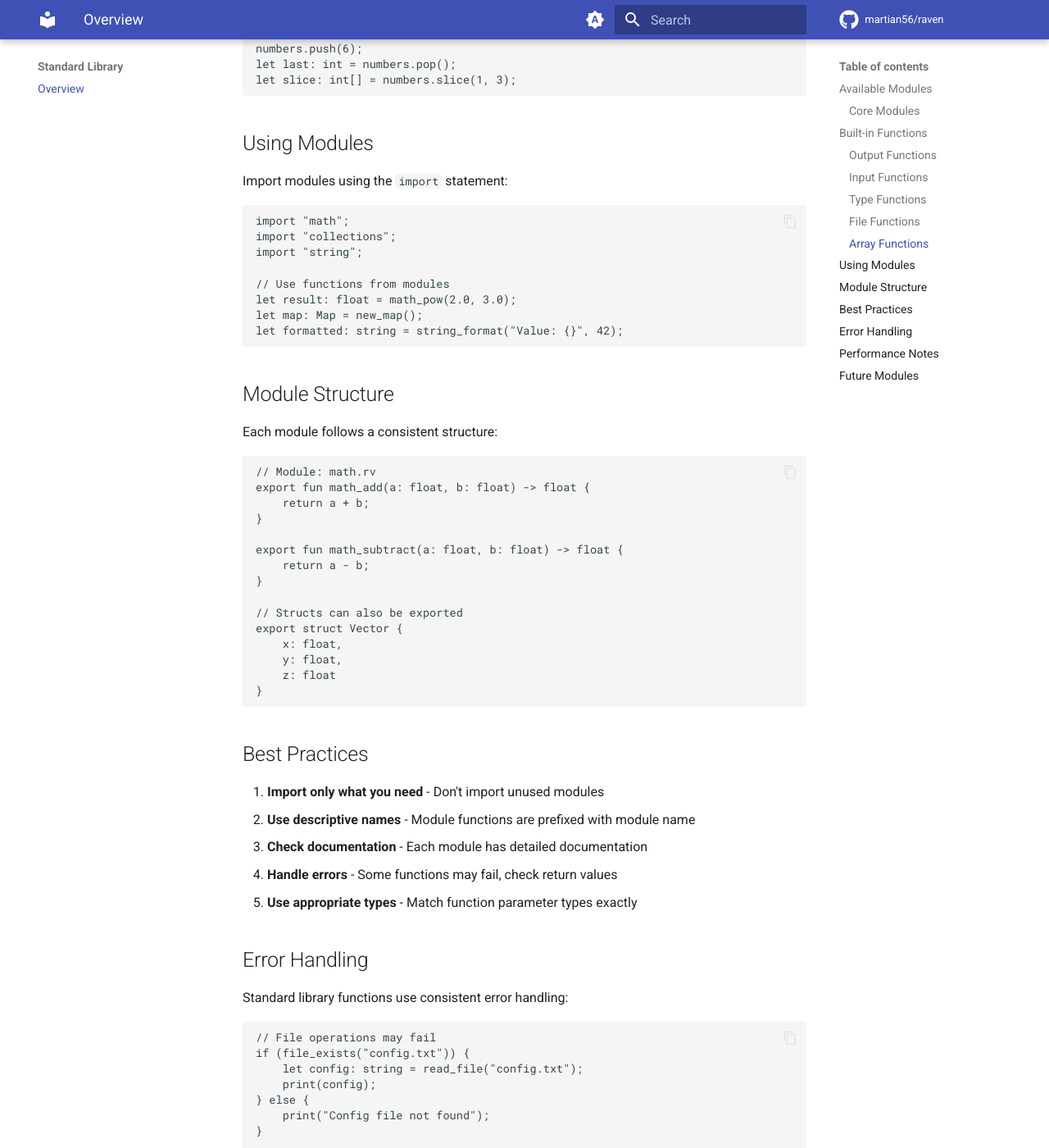
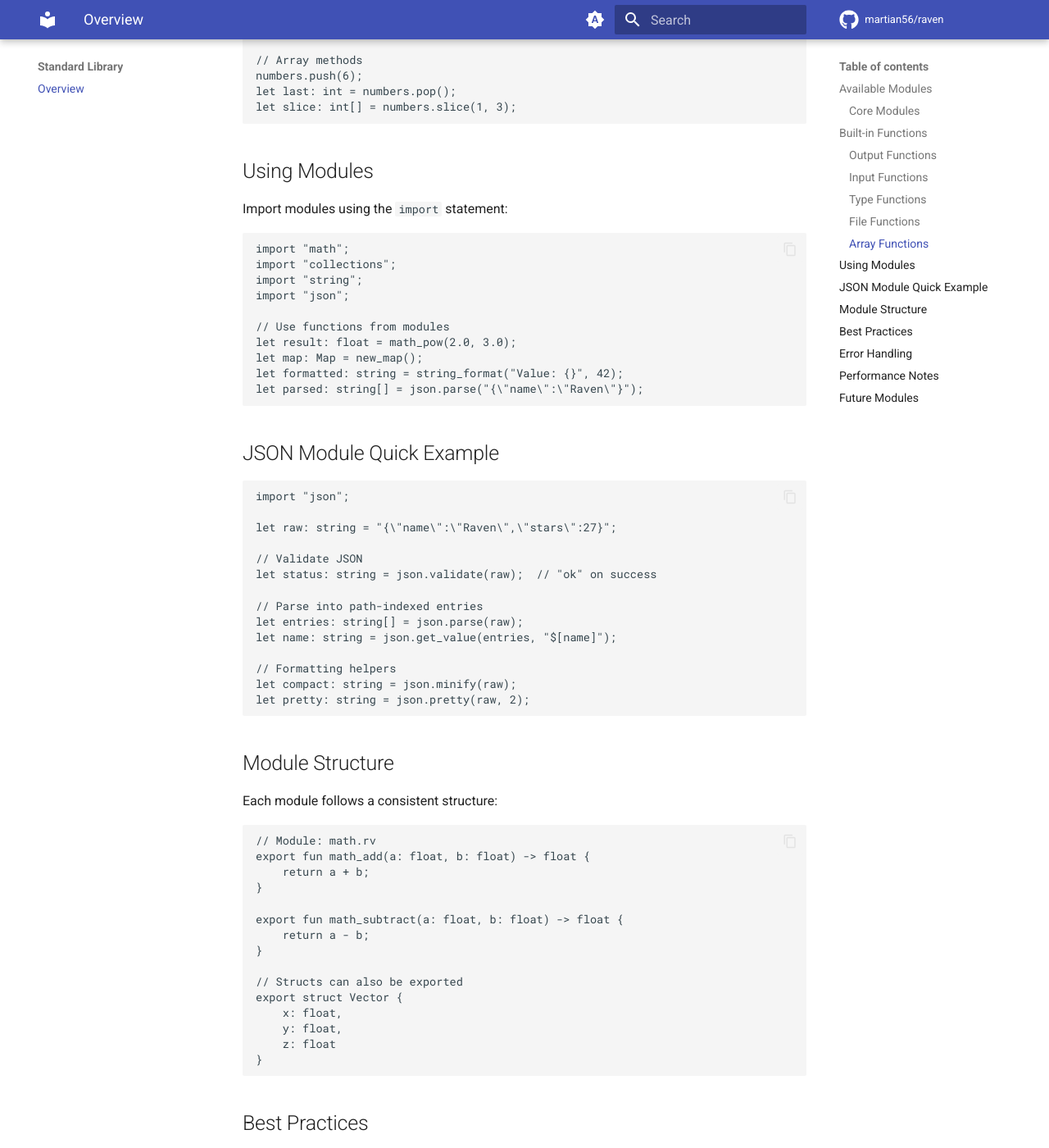
Before and after one commit to martian56/raven, an MkDocs documentation site: the page built from docs/standard-library/overview.md, in a window 1280 px wide and 1400 px high, scrolled down 1653 px. Shown: the whole window at 82% size. Built offline with MkDocs 1.6.1 and Material for MkDocs 9.7.7, drawn with Linux system fonts in a browser that asks for light colours; comment, search, counter and statistics services are not loaded; some of the changed text lies outside the part shown.

Commit message:
chore: update docs for json stdlib

````diff
--- a/docs/standard-library/overview.md
+++ b/docs/standard-library/overview.md
@@ -11,6 +11,7 @@ Raven comes with a comprehensive standard library that provides essential functi
 - **[Filesystem](https://github.com/martian56/raven/blob/main/lib/filesystem.rv)** - File and directory operations
 - **[Time](https://github.com/martian56/raven/blob/main/lib/time.rv)** - Date and time handling
 - **[Network](https://github.com/martian56/raven/blob/main/lib/network.rv)** - HTTP and networking utilities
+- **[JSON](https://github.com/martian56/raven/blob/main/lib/json.rv)** - JSON parsing, validation, minify/pretty utilities
 - **[Testing](https://github.com/martian56/raven/blob/main/lib/testing.rv)** - Unit testing framework
 
 ## Built-in Functions
@@ -70,11 +71,32 @@ Import modules using the `import` statement:
 import "math";
 import "collections";
 import "string";
+import "json";
 
 // Use functions from modules
 let result: float = math_pow(2.0, 3.0);
 let map: Map = new_map();
 let formatted: string = string_format("Value: {}", 42);
+let parsed: string[] = json.parse("{\"name\":\"Raven\"}");
+```
+
+## JSON Module Quick Example
+
+```raven
+import "json";
+
+let raw: string = "{\"name\":\"Raven\",\"stars\":27}";
+
+// Validate JSON
+let status: string = json.validate(raw);  // "ok" on success
+
+// Parse into path-indexed entries
+let entries: string[] = json.parse(raw);
+let name: string = json.get_value(entries, "$[name]");
+
+// Formatting helpers
+let compact: string = json.minify(raw);
+let pretty: string = json.pretty(raw, 2);
 ```
 
 ## Module Structure
````
Also changed, not shown: other parts of docs/standard-library/overview.md (+0 -1 lines), docs/STDLIB_SPEC.md (+3 -1 lines), 3 other files.
